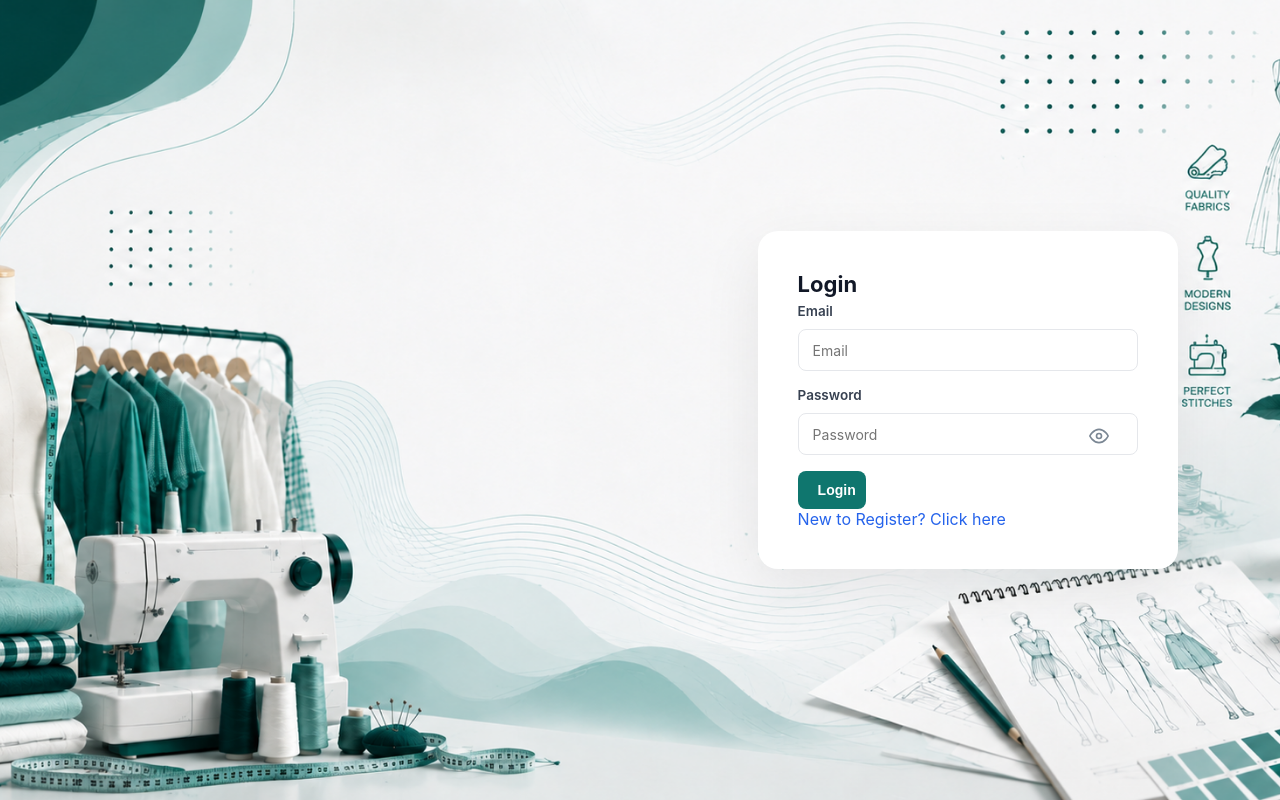
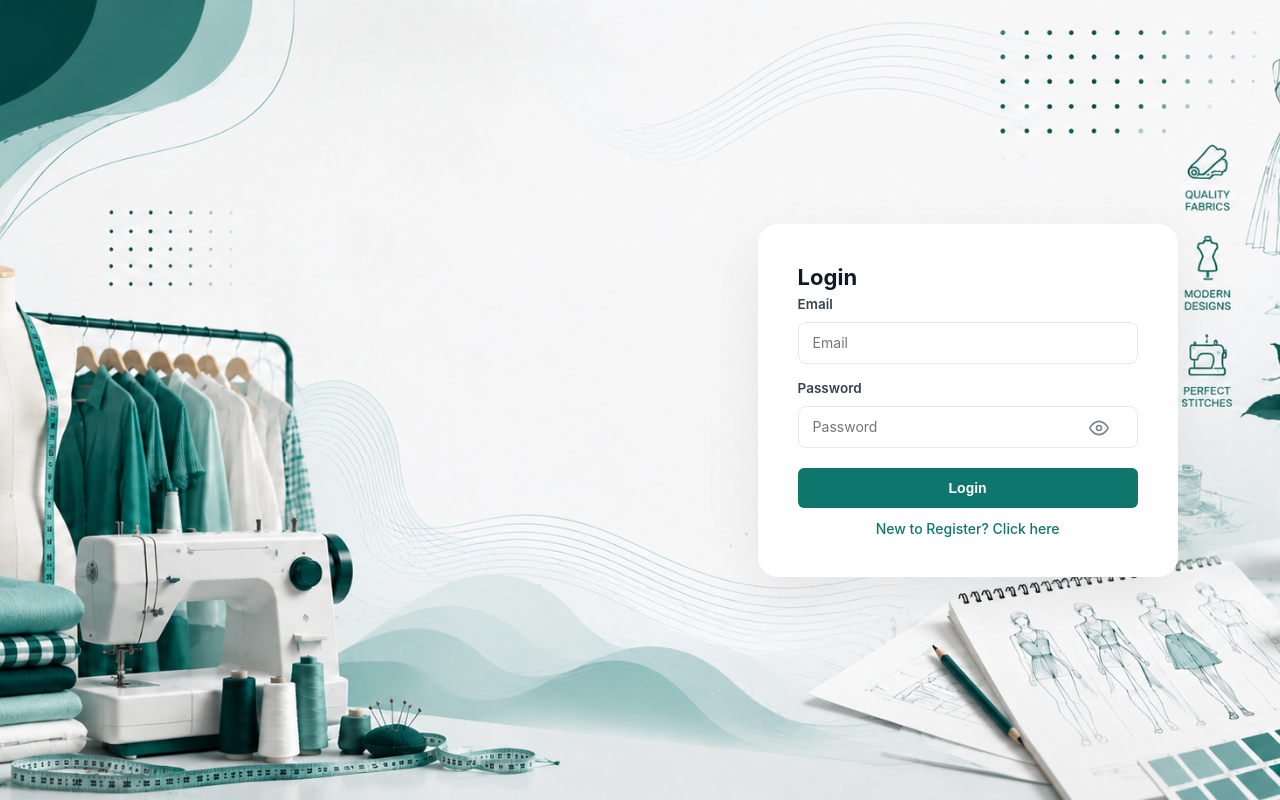
Before and after one commit to mounttowntech/billing-inventory-frontend, a React (Vite) app: page /login in a window 1280 px wide. Built offline with nearby package versions, Linux system fonts and the light colour scheme.

Commit message:
fixed the css

```diff
--- a/src/pages/auth/Login.css
+++ b/src/pages/auth/Login.css
@@ -1,9 +1,37 @@
+/* Login Button & Register Link */
+
+.login-actions {
+  width: 100%;
+  display: flex;
+  justify-content: space-between;
+  align-items: center;
+  margin-top: 20px;
+}
+
+.login-actions button {
+  width: 140px;
+  height: 40px;
+  background: #0f766e;
+  color: #fff;
+  border: none;
+  border-radius: 6px;
+  cursor: pointer;
+  font-size: 14px;
+  font-weight: 600;
+}
+
+.login-actions button:hover {
+  background: #115e59;
+}
+
 .register-link {
+  color: #0f766e;
   text-decoration: none;
-  margin-left: 100px;
-  color: #2563eb;
+  font-size: 14px;
+  font-weight: 500;
 }
-  .register-link:hover{
+
+.register-link:hover {
   text-decoration: underline;
 }
 
@@ -11,13 +39,10 @@
   cursor: pointer;
   transform: none;
   box-shadow: none;
-
 }
 
 .input-wrapper button {
-
   transform: none;
-
 }
 
 .password-toggle-icon {
@@ -63,3 +88,16 @@ left: 85%;
     padding: 16px;
   }
 }
+.login-actions {
+  flex-direction: column;
+  gap: 12px;
+  align-items: stretch;
+}
+
+.login-actions button {
+  width: 100%;
+}
+
+.register-link {
+  text-align: center;
+}
--- a/src/pages/auth/Login.jsx
+++ b/src/pages/auth/Login.jsx
@@ -26,11 +26,9 @@ const Login = () => {
     const result = await dispatch(loginUser(data));
 
     if (loginUser.fulfilled.match(result)) {
-
       toaster.success("Login successful!");
 
-    const role =
-      result.payload.user.role.roleName;
+      const role = result.payload.user.role.roleName;
 
       navigate(getDashboardRoute(role), {
         replace: true,
@@ -61,13 +59,13 @@ const Login = () => {
           register={register}
           error={errors.password?.message}
         />
-        <button disabled={loading}>
-          {loading ? "Logging in..." : "Login"}
-        </button>
-        {/* new to register */}
+        <div className="login-actions">
+          <button type="submit">Login</button>
+
           <Link to="/register" className="register-link">
-          <p>New to Register? Click here</p>
+            New to Register? Click here
           </Link>
+        </div>
       </form>
     </div>
   );
--- a/src/pages/auth/Register.css
+++ b/src/pages/auth/Register.css
@@ -8,7 +8,6 @@ body {
   background: #f4f6f8;
 }
 
-
 .app-layout {
   display: flex;
   min-height: 100vh;
@@ -16,7 +15,7 @@ body {
 
 .sidebar {
   width: 240px;
-  background: #042F2E;
+  background: #042f2e;
   color: #fff;
   padding: 20px;
 }
@@ -32,7 +31,7 @@ body {
 
 .sidebar a.active,
 .sidebar a:hover {
-  background: #115E59;
+  background: #115e59;
   padding: 8px;
 }
 
@@ -130,12 +129,11 @@ select {
   border-radius: 6px;
   outline: none;
   font-size: 13px;
-  transition: .3s;
+  transition: 0.3s;
 }
 
 input:focus,
 select:focus {
-
 }
 
 .error {
@@ -144,10 +142,19 @@ select:focus {
   margin-top: 2px;
 }
 button {
-  background: #0F766E;
+  background: #0f766e;
   color: #fff;
   border: none;
   cursor: pointer;
+}
+/* Register Button & Login Link */
+
+.register-actions {
+  width: 100%;
+  display: flex;
+  justify-content: space-between;
+  align-items: center;
+  margin-top: 20px;
 }
 
 .login-card1 button {
@@ -156,14 +163,17 @@ button {
   border-radius: 6px;
   font-size: 13px;
   font-weight: 600;
+  display: flex;
+  justify-content: center;
+  align-items: center;
 }
 
 .register-link1 {
-  display: inline-block;
-  margin-top: 5px;
-  font-size: 13px;
-  color: #2563eb;
+  font-size: 14px;
+  font-weight: 500;
+  color: #0f766e;
   text-decoration: none;
+  margin: 0;
 }
 
 .register-link1:hover {
@@ -197,14 +207,11 @@ left: 90%;
   cursor: pointer;
   transform: none;
   box-shadow: none;
-    top:25%;
+  top: 25%;
   color: #0f766e;
-
 }
 
-
 @media (max-width: 1200px) {
-
   .login-page1 {
     justify-content: center;
   }
@@ -212,12 +219,9 @@ left: 90%;
   .login-card1 {
     width: 600px;
   }
-
 }
 
-
 @media (max-width: 768px) {
-
   .login-page1 {
     justify-content: center;
     padding: 15px;
@@ -248,21 +252,23 @@ left: 90%;
     height: 38px;
   }
 
+  .register-actions {
+    flex-direction: column;
+    gap: 12px;
+    align-items: stretch;
+  }
+
   .login-card1 button {
     width: 100%;
     height: 40px;
   }
 
   .register-link1 {
-    display: block;
     text-align: center;
-    margin-top: 8px;
   }
-
 }
 
 @media (max-width: 480px) {
-
   .login-card1 {
     padding: 15px;
   }
@@ -285,5 +291,4 @@ left: 90%;
   .register-link1 {
     font-size: 12px;
   }
-
 }
--- a/src/pages/auth/Register.jsx
+++ b/src/pages/auth/Register.jsx
@@ -27,12 +27,20 @@ const Register = () => {
   });
 
   useEffect(() => {
-    dispatch(fetchRoles()).unwrap().then(res => {
-      // Handle the fetched roles if needed
-      console.log('rolesres:', res);
-      // set role name in the state
-      setRoles(res.map(role => ({ id: role._id, label: role.roleName, value: role.roleName })));
-    });
+    dispatch(fetchRoles())
+      .unwrap()
+      .then((res) => {
+        // Handle the fetched roles if needed
+        console.log("rolesres:", res);
+        // set role name in the state
+        setRoles(
+          res.map((role) => ({
+            id: role._id,
+            label: role.roleName,
+            value: role.roleName,
+          })),
+        );
+      });
   }, [dispatch]);
 
   const onSubmit = async (data) => {
@@ -42,7 +50,7 @@ const Register = () => {
       navigate("/login");
     }
   };
-console.log('roles:', roles);
+  console.log("roles:", roles);
   return (
     <div className="login-page1">
       <form onSubmit={handleSubmit(onSubmit)} className="login-card1">
@@ -125,13 +133,11 @@ console.log('roles:', roles);
             />
           </div>
 
-          <div className="full-width">
-            <button disabled={loading}>
+          <div className="full-width register-actions">
+            <button type="submit" disabled={loading}>
               {loading ? "Registering..." : "Register"}
             </button>
-          </div>
 
-          <div className="full-width">
             <Link to="/login" className="register-link1">
               Already have an account? Login
             </Link>
```
Lines whose indentation alone changed are shown as unchanged.
